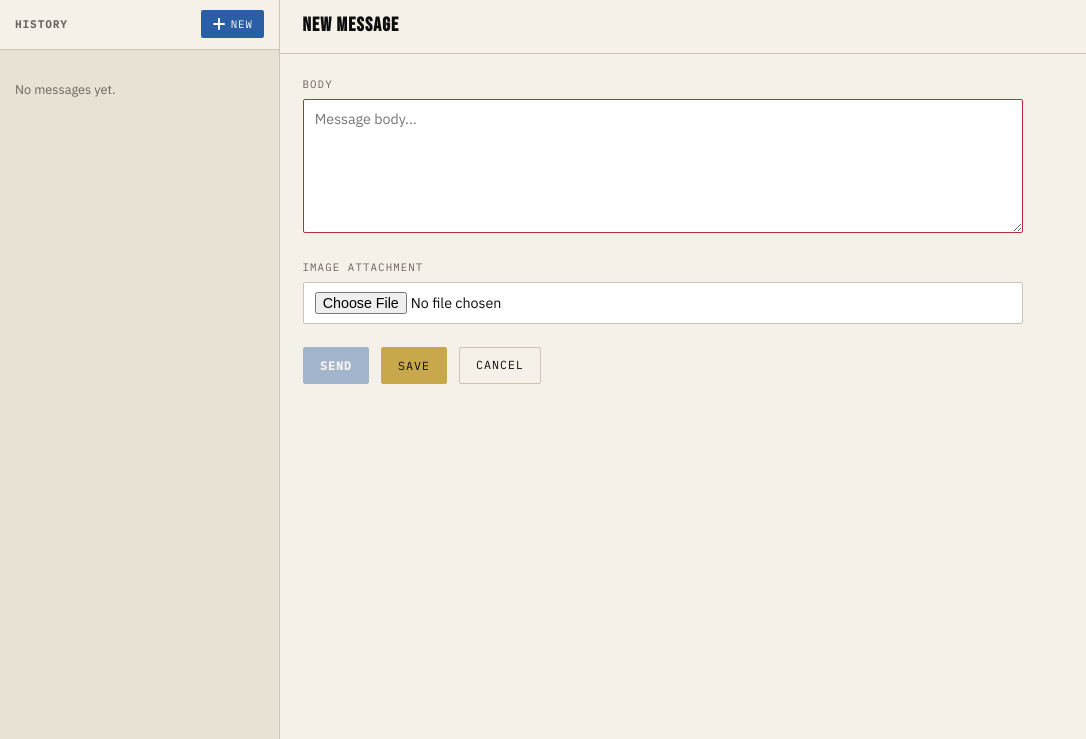
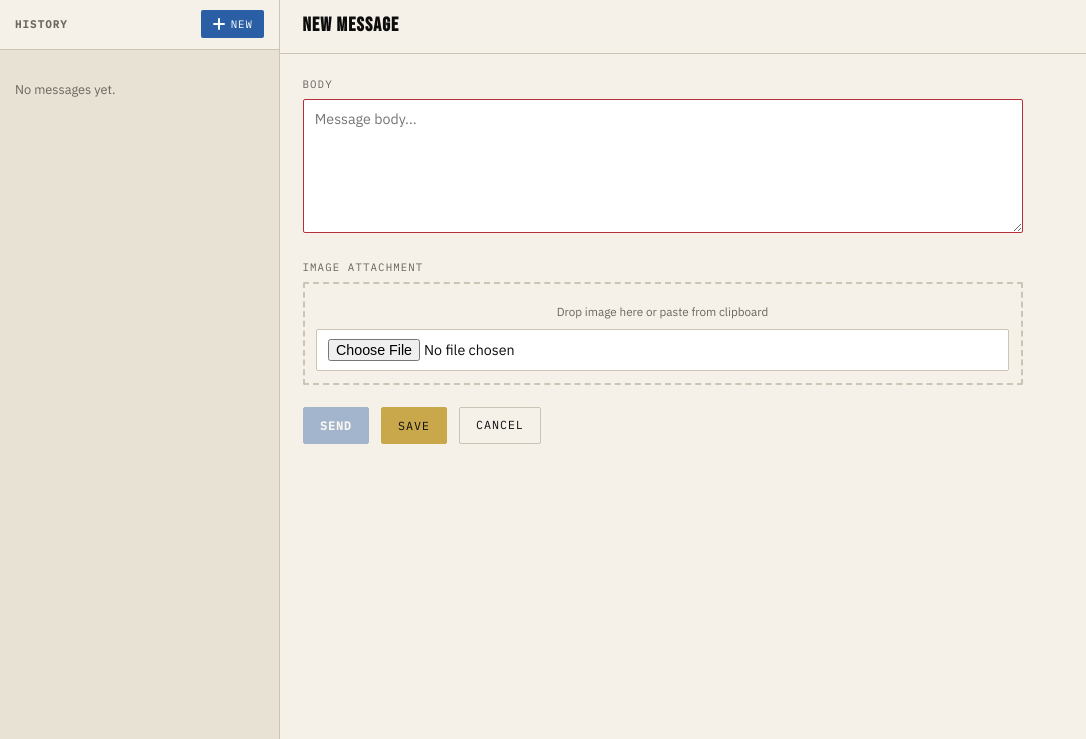
Before and after one commit to dmanpearl/breaking-news, a Django app: page /messages/new/ in a window 1280 px wide. Shown: the part 61-800 px from the top of the page, without its empty margins (0-1086 px from the left). Run offline with Django 5.2, Linux system fonts and the light colour scheme; the visitor is signed in with stand-in values (Sample User, id 1); data comes from the database, SQL or seed files in the repository; data that the repository does not hold is empty.

Commit message:
feat(message): Implement paste image and drag-n-drop image

```diff
--- a/static/css/app.css
+++ b/static/css/app.css
@@ -351,6 +351,35 @@ a:hover { text-decoration: underline; }
 .btn:hover { background: var(--paper-dark); }
 .btn-primary { background: var(--ink); color: #fff; border-color: var(--ink); }
 .btn-primary:hover { background: #333; }
+/* Drop zone */
+.drop-zone {
+  border: 2px dashed var(--border);
+  border-radius: var(--radius);
+  padding: 0.75rem;
+  transition: border-color 0.15s, background 0.15s;
+  cursor: pointer;
+}
+.drop-zone.drag-over {
+  border-color: var(--action);
+  background: rgba(42, 95, 165, 0.06);
+}
+.drop-hint {
+  font-size: 0.78rem;
+  color: var(--grey);
+  text-align: center;
+  padding: 0.5rem 0;
+  pointer-events: none;
+}
+.img-preview {
+  display: block;
+  max-height: 160px;
+  max-width: 100%;
+  border: 1px solid var(--border);
+  border-radius: var(--radius);
+  margin-bottom: 0.5rem;
+  object-fit: contain;
+}
+
 .btn-secondary { background: var(--gold); color: var(--ink); border-color: var(--gold); }
 .btn-secondary:hover { background: #b08838; text-decoration: none; }
 .btn-danger { background: var(--red); color: #fff; border-color: var(--red); }
--- a/templates/messaging/message_view.html
+++ b/templates/messaging/message_view.html
@@ -139,12 +139,13 @@
 
     <div class="form-group">
       <label for="{{ form.image.id_for_label }}">Image Attachment</label>
-      {% if message.image %}
-        <div style="margin-bottom:0.5rem;">
-          <img src="{{ message.image.url }}" style="max-height:120px;border:1px solid var(--border);" />
-        </div>
-      {% endif %}
-      {{ form.image }}
+      <div id="drop-zone" class="drop-zone">
+        <div id="drop-hint" class="drop-hint">Drop image here or paste from clipboard</div>
+        <img id="img-preview" class="img-preview"
+          {% if message.image %}src="{{ message.image.url }}"{% endif %}
+          style="{% if not message.image %}display:none;{% endif %}" alt="Preview" />
+        {{ form.image }}
+      </div>
     </div>
 
     <div class="form-actions">
@@ -245,6 +246,68 @@
   } else if (body) {
     body.focus();
   }
+
+  // ── Paste & Drag-and-Drop image support ─────────────────────────────────
+  var dropZone = document.getElementById('drop-zone');
+  var dropHint = document.getElementById('drop-hint');
+  var imgPreview = document.getElementById('img-preview');
+
+  function attachImageFile(file) {
+    if (!file || !file.type.match(/^image\//)) return;
+    // Assign to the file input via DataTransfer
+    var dt = new DataTransfer();
+    dt.items.add(file);
+    image.files = dt.files;
+    // Show inline preview
+    var reader = new FileReader();
+    reader.onload = function (e) {
+      imgPreview.src = e.target.result;
+      imgPreview.style.display = 'block';
+      if (dropHint) dropHint.style.display = 'none';
+    };
+    reader.readAsDataURL(file);
+    updateSendBtn();
+  }
+
+  // Paste anywhere on the form
+  var form = image && image.closest('form');
+  if (form) {
+    form.addEventListener('paste', function (e) {
+      var items = e.clipboardData && e.clipboardData.items;
+      if (!items) return;
+      for (var i = 0; i < items.length; i++) {
+        if (items[i].type.match(/^image\//)) {
+          e.preventDefault();
+          attachImageFile(items[i].getAsFile());
+          return;
+        }
+      }
+    });
+  }
+
+  // Drag-and-drop onto the drop zone
+  if (dropZone) {
+    dropZone.addEventListener('dragover', function (e) {
+      e.preventDefault();
+      dropZone.classList.add('drag-over');
+    });
+    dropZone.addEventListener('dragleave', function (e) {
+      if (!dropZone.contains(e.relatedTarget)) {
+        dropZone.classList.remove('drag-over');
+      }
+    });
+    dropZone.addEventListener('drop', function (e) {
+      e.preventDefault();
+      dropZone.classList.remove('drag-over');
+      var file = e.dataTransfer.files && e.dataTransfer.files[0];
+      attachImageFile(file);
+    });
+  }
+
+  // Hide drop hint if there is already a saved image
+  if (imgPreview && imgPreview.src && imgPreview.src !== window.location.href) {
+    if (dropHint) dropHint.style.display = 'none';
+  }
 })();
 </script>
 {% endif %}
```
Also changed, not shown: TODO.md (+4 -3 lines).
